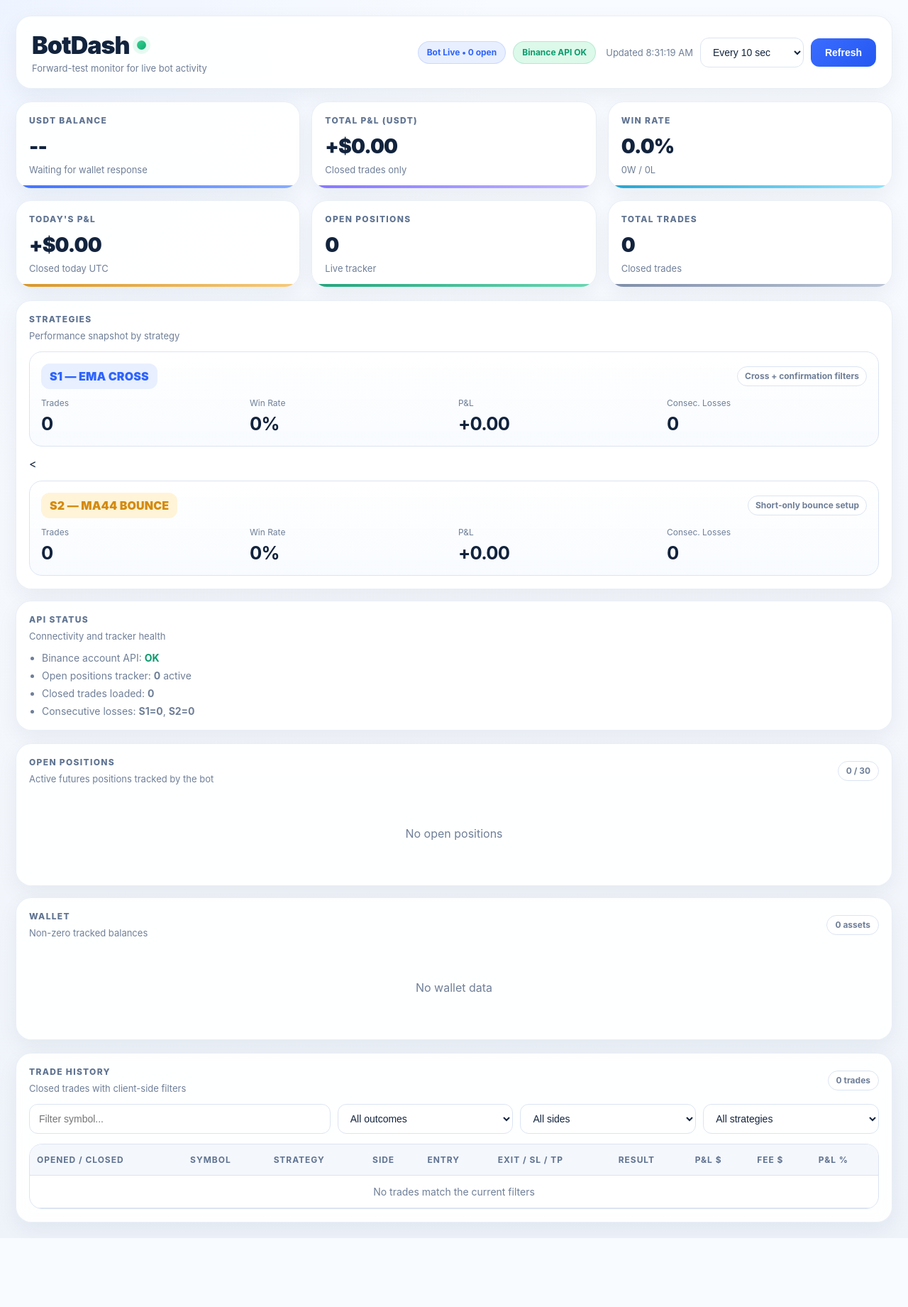
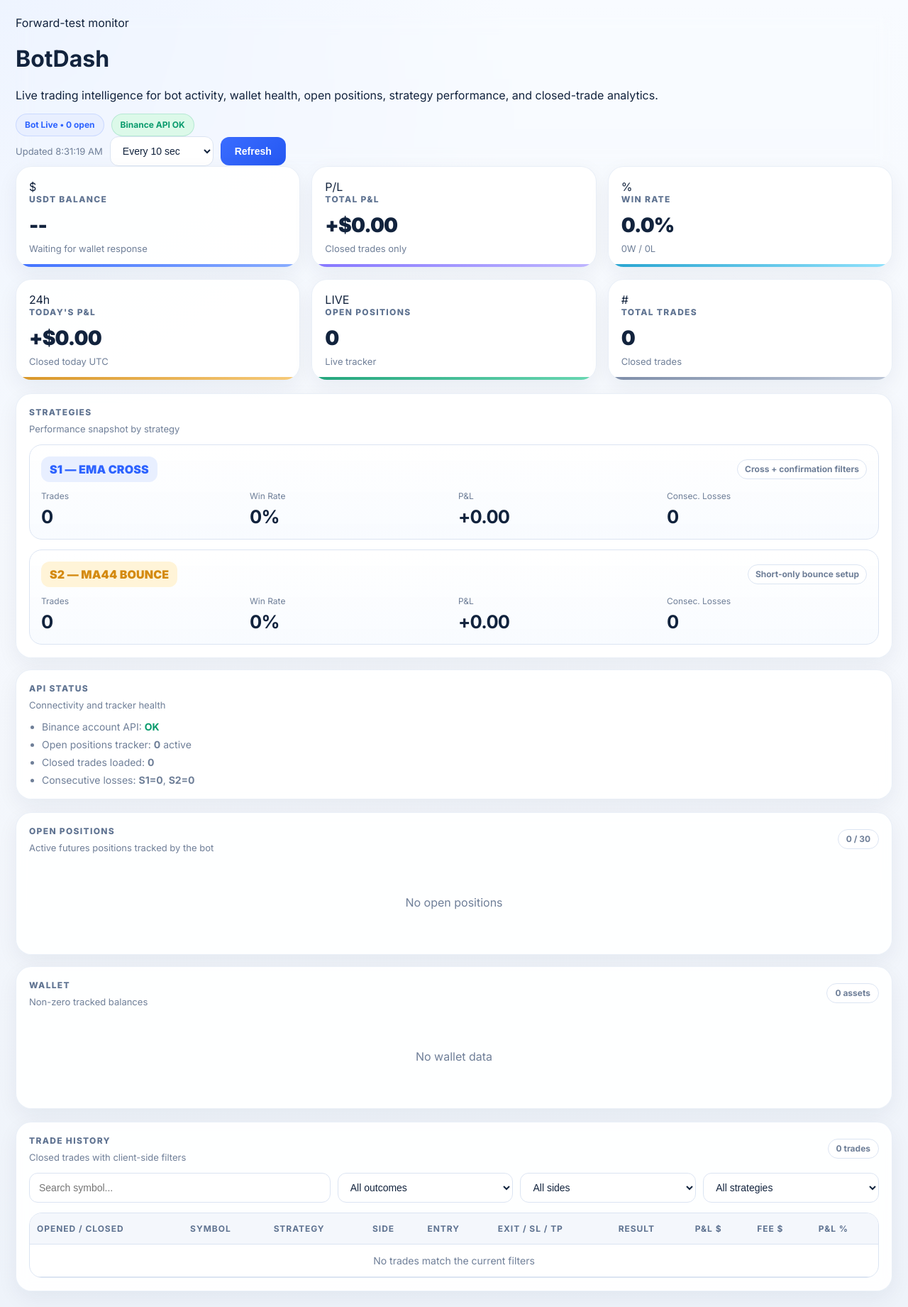
Before and after one commit to zairabbas04/trading-bot, a Flask app: page / in a window 1280 px wide. Shown: the whole page at 71% size. Before the commit the page ends 1744 px from the top, so only its background shows below. Run offline with Flask 3, Linux system fonts and the light colour scheme; data that the repository does not hold is empty.

Commit message:
Update index.html

```diff
--- a/templates/index.html
+++ b/templates/index.html
@@ -4,24 +4,35 @@
   <meta charset="utf-8">
   <meta name="viewport" content="width=device-width, initial-scale=1">
   <title>BotDash</title>
+  <link rel="preconnect" href="https://fonts.googleapis.com">
+  <link rel="preconnect" href="https://fonts.gstatic.com" crossorigin>
+  <link href="https://fonts.googleapis.com/css2?family=Inter:wght@400;500;600;700;800;900&display=swap" rel="stylesheet">
   <link rel="stylesheet" href="/static/style.css">
 </head>
 <body>
+  <div class="app-bg" aria-hidden="true">
+    <span class="orb orb-one"></span>
+    <span class="orb orb-two"></span>
+    <span class="orb orb-three"></span>
+    <span class="grid-fade"></span>
+  </div>
+
   <div class="page-shell">
     <div class="page">
-      <header class="topbar glass">
-        <div class="brand-wrap">
-          <div class="brand">BotDash <span class="dot"></span></div>
-          <div class="brand-sub">Forward-test monitor for live bot activity</div>
+      <header class="hero-panel glass">
+        <div class="hero-copy">
+          <div class="eyebrow"><span class="pulse-dot"></span> Forward-test monitor</div>
+          <h1>BotDash</h1>
+          <p>Live trading intelligence for bot activity, wallet health, open positions, strategy performance, and closed-trade analytics.</p>
         </div>
 
-        <div class="top-actions">
+        <div class="hero-actions">
           <div class="status-badges">
             <span class="status-chip neutral" id="botStateChip">Dashboard Live</span>
             <span class="status-chip neutral" id="apiStateChip">Checking API</span>
           </div>
 
-          <div class="toolbar">
+          <div class="toolbar glass-lite">
             <span id="lastUpdated" class="updated-text">Updated --:--:--</span>
             <select id="refreshSelect" aria-label="Auto refresh">
               <option value="0">No auto-refresh</option>
@@ -30,38 +41,44 @@
               <option value="30">Every 30 sec</option>
               <option value="60">Every 60 sec</option>
             </select>
-            <button id="refreshBtn">Refresh</button>
+            <button id="refreshBtn" type="button">Refresh</button>
           </div>
         </div>
       </header>
 
       <section class="summary-grid" id="summaryGrid">
         <div class="card metric accent-blue">
+          <div class="metric-icon">$</div>
           <div class="label">USDT Balance</div>
           <div class="value" id="usdtBalance">--</div>
           <div class="sub" id="walletSub">Available in wallet</div>
         </div>
         <div class="card metric accent-purple">
-          <div class="label">Total P&amp;L (USDT)</div>
+          <div class="metric-icon">P/L</div>
+          <div class="label">Total P&amp;L</div>
           <div class="value" id="totalPnl">--</div>
           <div class="sub" id="pnlSub">Closed trades only</div>
         </div>
         <div class="card metric accent-cyan">
+          <div class="metric-icon">%</div>
           <div class="label">Win Rate</div>
           <div class="value" id="winRate">--</div>
           <div class="sub" id="winSub">0W / 0L</div>
         </div>
         <div class="card metric accent-amber">
+          <div class="metric-icon">24h</div>
           <div class="label">Today's P&amp;L</div>
           <div class="value" id="todayPnl">--</div>
           <div class="sub" id="todaySub">Closed today UTC</div>
         </div>
         <div class="card metric accent-green">
+          <div class="metric-icon">LIVE</div>
           <div class="label">Open Positions</div>
           <div class="value" id="openCount">0</div>
           <div class="sub">Live tracker</div>
         </div>
         <div class="card metric accent-slate">
+          <div class="metric-icon">#</div>
           <div class="label">Total Trades</div>
           <div class="value" id="totalTrades">0</div>
           <div class="sub">Closed trades</div>
@@ -69,7 +86,7 @@
       </section>
 
       <section class="status-grid">
-        <div class="card glass">
+        <div class="card glass card-glow">
           <div class="section-head">
             <div>
               <div class="section-title">Strategies</div>
@@ -91,7 +108,7 @@
               </div>
             </div>
 
-            <<div class="strategy-box s2-box">
+            <div class="strategy-box s2-box">
               <div class="strategy-topline">
                 <div class="strategy-name s2">S2 — MA44 BOUNCE</div>
                 <span class="mini-chip">Short-only bounce setup</span>
@@ -106,7 +123,7 @@
           </div>
         </div>
 
-        <div class="card glass api-status">
+        <div class="card glass api-status card-glow">
           <div class="section-head">
             <div>
               <div class="section-title">API Status</div>
@@ -114,13 +131,13 @@
             </div>
           </div>
           <ul id="statusList" class="status-list">
-            <li>Loading…</li>
+            <li>Loading...</li>
           </ul>
         </div>
       </section>
 
       <section class="main-grid">
-        <div class="card glass span-2">
+        <div class="card glass span-2 card-glow">
           <div class="section-head row-between">
             <div>
               <div class="section-title">Open Positions</div>
@@ -131,7 +148,7 @@
           <div id="openPositions" class="positions-grid empty">No open positions</div>
         </div>
 
-        <div class="card glass wallet-card">
+        <div class="card glass wallet-card card-glow">
           <div class="section-head row-between">
             <div>
               <div class="section-title">Wallet</div>
@@ -143,7 +160,7 @@
         </div>
       </section>
 
-      <section class="card glass trade-card">
+      <section class="card glass trade-card card-glow">
         <div class="section-head row-between trade-head">
           <div>
             <div class="section-title">Trade History</div>
@@ -153,7 +170,7 @@
         </div>
 
         <div class="filters-row">
-          <input id="tradeSearch" type="text" placeholder="Filter symbol..." aria-label="Filter by symbol">
+          <input id="tradeSearch" type="text" placeholder="Search symbol..." aria-label="Filter by symbol">
           <select id="outcomeFilter" aria-label="Filter by outcome">
             <option value="ALL">All outcomes</option>
             <option value="WIN">Wins</option>
```
